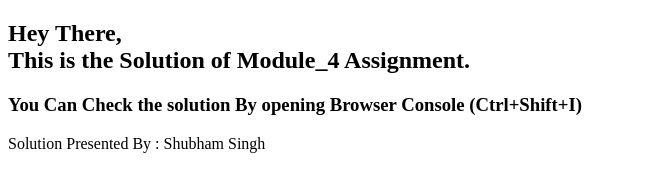
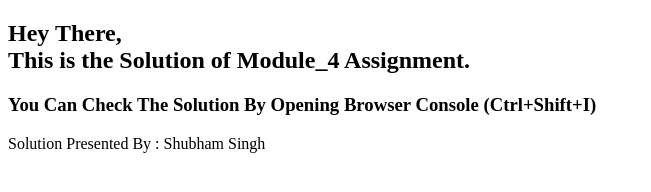
Before and after one commit to infinitysk/module-4_AssignmentSol, a plain HTML site: page index.html in a window 1280 px wide. Shown: the whole page, without its empty margins (0-651 px from the left). Drawn offline with Linux system fonts and the light colour scheme.

Commit message:
Update index.html

```diff
--- a/index.html
+++ b/index.html
@@ -10,7 +10,7 @@
 <body>
   <h2> Hey There,<br>
   	This is the Solution of Module_4 Assignment.</h2>
-  	<h3>You Can Check the solution By opening Browser Console (Ctrl+Shift+I)</h3>
+  	<h3>You Can Check The Solution By Opening Browser Console (Ctrl+Shift+I)</h3>
   <p>Solution Presented By : Shubham Singh</p>
 </body>
 </html>
```
